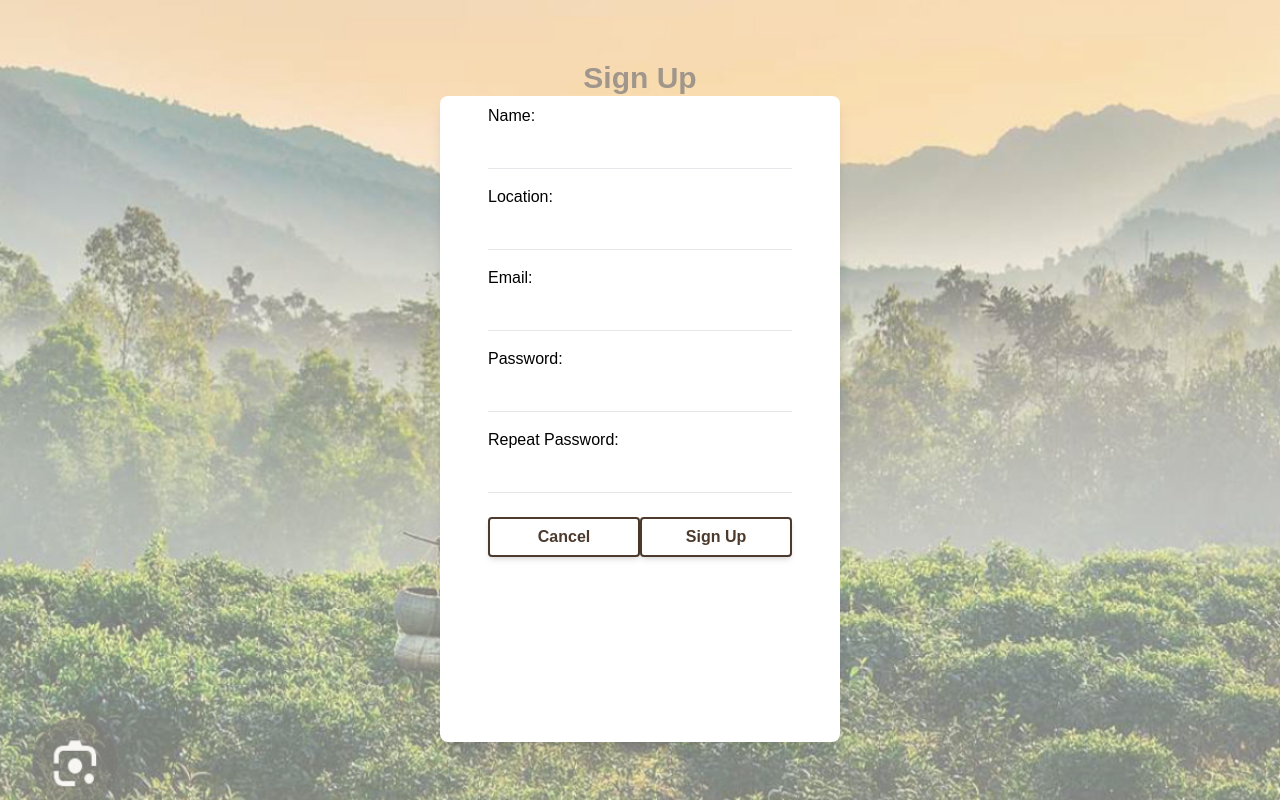
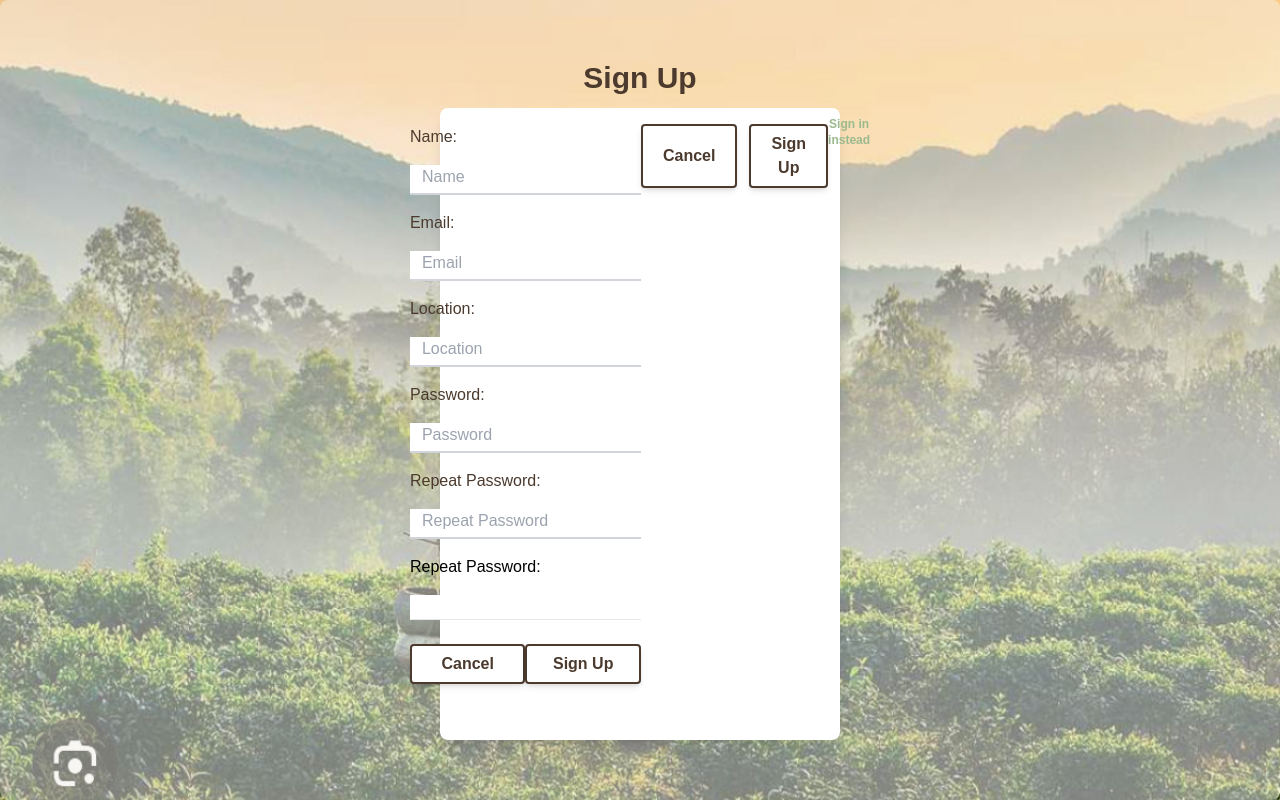
Before and after one commit to mahjabin-fiza/Checkpoint, a React (Create React App) app: page /sign_up in a window 1280 px wide. Built offline with nearby package versions, Linux system fonts and the light colour scheme.

Commit message:
fixed save plan problem

```diff
--- a/src/components/RecreationBox.jsx
+++ b/src/components/RecreationBox.jsx
@@ -10,7 +10,8 @@ function RecreationBox({ cost, onValueChange, onPlansChange }) {
 
   const handleAdd = () => {
     if (!plan && !numericBudget) return;
-    setSaved((prev) => [...prev, { id: Date.now(), plan, budget: numericBudget }]);
+    const newItem = { id: Date.now(), title: plan, budget: numericBudget }; // title instead of plan
+    setSaved((prev) => [...prev, newItem]);
     setPlan('');
     setBudget('');
   };
@@ -125,7 +126,7 @@ function RecreationBox({ cost, onValueChange, onPlansChange }) {
                         </div>
                       </button>
                       <div className="flex justify-between bg-gray-200 p-2 rounded-lg w-full items-center">
-                        <div>{item.plan}</div>
+                        <div><div>{item.title}</div></div>
                         <div>{item.budget.toLocaleString('en-BD')}</div>
                       </div>
                     </div>
--- a/src/pages/SearchResult.jsx
+++ b/src/pages/SearchResult.jsx
@@ -161,7 +161,7 @@ function SearchResult() {
       totalPerDay,
       planTotal,
       perDayBox,
-      savedPlans,
+      recreationPlans: savedPlans,
       createdAt: new Date().toISOString(),
     };
 
@@ -209,9 +209,11 @@ const handleSaveFromPopup = async (planMeta) => {
   },
   perDay: perDayBox,
   hotelCategories,
+  recreationPlans: savedPlans, // ← ADD THIS LINE
   createdAt: new Date().toISOString(),
   updatePlanId: planMeta.updatePlanId || null,
 };
+
 
   console.log('Attempting to save payload:', payload);
 
@@ -310,7 +312,20 @@ const handleSaveFromPopup = async (planMeta) => {
             <DestinationBox />
             <div className="scale-95 py-6 flex items-end justify-end">
               <div>
-                <Button1 text="Save Plan" onClick={() => setSavePlanOpen(true)} />
+                <Button1
+  text="Save Plan"
+  onClick={() => {
+    console.log("Saving plan...");
+    console.log({
+      costBoxTotal,
+      totalPerDay,
+      planTotal,
+      perDayBox,
+    });
+    setSavePlanOpen(true);
+  }}
+/>
+
               </div>
               <div>
                 <Button1 onClick={() => setPopSave(true)} text="show" />
--- a/src/pages/SignUp.jsx
+++ b/src/pages/SignUp.jsx
@@ -5,6 +5,7 @@ import { createUser } from '../services/userService';
 import { useNavigate } from 'react-router-dom';
 import MyImage from '../assets/sylhet-tours-sightseeing-in-bangladesh-2.jpg';
 import Button1 from '../components/Button1';
+import {Link} from 'react-router-dom';
 
 function SignUp() {
   const navigate = useNavigate();
@@ -51,27 +52,57 @@ function SignUp() {
 
   return (
     <div
-      className="w-screen h-screen flex items-center justify-center bg-cover bg-center"
-      style={{ backgroundImage: `url(${MyImage})` }}
-    >
-      <div className="absolute inset-0 bg-[#F5F2EB]/50"></div>
+        className="w-screen h-screen flex items-center justify-center bg-gray-200 bg-cover bg-center bg-no-repeat"
+        style={{ backgroundImage: `url(${MyImage})` }}
+      >
+      <div className="absolute inset-0 bg-[#F5F2EB]/50 rounded-lg"></div>
+        <div className="w-[400px] h-[680px] rounded-lg flex flex-col items-center justify-start">
+          <h1 className="text-3xl font-bold mb-3 text-center relative z-10 text-[#4B3A2D]">
+            Sign Up
+          </h1>
 
-      <div className="w-[400px] h-[680px] rounded-lg">
-        <h1 className="text-3xl font-bold text-center text-[#4B3A2D]">Sign Up</h1>
+        <div className="p-12 pt-2 bg-white w-full h-[95%] relative rounded-lg flex items-start justify-center shadow-lg">
+            <div className="w-[100%] h-[100%] rounded flex items-center justify-center">
+              <div className="w-full flex flex-col gap-4">
 
-        <div className="p-12 pt-2 bg-white h-[95%] rounded-lg shadow-lg relative">
-          <div className="flex flex-col gap-4">
-            <label>Name:</label>
-            <input name="name" onChange={handleChange} className="border-b" />
+            <label className="text-[#4B3A2D]">Name:</label>
+                <input
+                  name='name'
+                  type="text"
+                  placeholder="Name"
+                  onChange={handleChange}
+                  className="border-0 border-b-2 border-gray-300 px-3 pb-1 focus:outline-none focus:border-[#A88B68] focus:ring-0"
+                />
 
-            <label>Location:</label>
-            <input name="location" onChange={handleChange} className="border-b" />
+            <label className="text-[#4B3A2D]">Email:</label>
+                <input
+                  name="email" type="email" onChange={handleChange}
+                  placeholder="Email"
+                  className="border-0 border-b-2 border-gray-300 px-3 pb-1 focus:outline-none focus:border-[#A88B68] focus:ring-0"
+                />
 
-            <label>Email:</label>
-            <input name="email" type="email" onChange={handleChange} className="border-b" />
+            <label className="text-[#4B3A2D]">Location:</label>
+                <input
+                  name="location" onChange={handleChange}
+                  placeholder="Location"
+                  className="border-0 border-b-2 border-gray-300 px-3 pb-1 focus:outline-none focus:border-[#A88B68] focus:ring-0"
+                />
 
-            <label>Password:</label>
-            <input name="password" type="password" onChange={handleChange} className="border-b" />
+            <label className="text-[#4B3A2D]">Password:</label>
+                <input
+                  name="password" type="password" onChange={handleChange}
+                  placeholder="Password"
+                  className="border-0 border-b-2 border-gray-300 px-3 pb-1 focus:outline-none focus:border-[#A88B68] focus:ring-0"
+                />
+
+            <label className="text-[#4B3A2D]">Repeat Password:</label>
+                <input
+                  name="repeatPassword"
+              type="password"
+              onChange={handleChange}
+                  placeholder="Repeat Password"
+                  className="border-0 border-b-2 border-gray-300 px-3 pb-1 focus:outline-none focus:border-[#A88B68] focus:ring-0"
+                />
 
             <label>Repeat Password:</label>
             <input
@@ -86,9 +117,25 @@ function SignUp() {
               <Button1 text="Sign Up" onClick={handleSignup} />
             </div>
           </div>
-        </div>
       </div>
-    </div>
+
+
+        <div className="flex justify-between mt-2 gap-3">
+                  <Button1 text="Cancel" to="/" />
+
+                  <Button1 text="Sign Up" onClick={handleSignup} />
+                </div>
+                <div className="text-xs text-center text-[#9BB98F] hover:text-[#76916c] hover:underline transition duration-200 ease-in-out">
+                  <Link
+                to="/sign_up"
+                className="text-[#9BB98F] hover:text-[#76916c] font-bold hover:underline transition duration-200 ease-in-out"
+              >
+                Sign in instead
+              </Link>
+                </div>
+              </div>
+            </div>
+      </div>
   );
 }
 
--- a/src/pages/Signin.jsx
+++ b/src/pages/Signin.jsx
@@ -42,59 +42,33 @@ function Signin() {
 
   return (
     <div
-        className="w-screen h-screen flex items-center justify-center bg-gray-200 bg-cover bg-center bg-no-repeat"
-        style={{ backgroundImage: `url(${MyImage})` }}
-      >
-      <div className="absolute inset-0 bg-[#F5F2EB]/50 rounded-lg"></div>
+      className="w-screen h-screen flex items-center justify-center bg-cover bg-center"
+      style={{ backgroundImage: `url(${MyImage})` }}
+    >
+      <div className="absolute inset-0 bg-[#F5F2EB]/50"></div>
 
       <div className="w-[350px] h-[450px]">
-        <div className="w-[350px] h-[450px] rounded-lg flex flex-col items-center justify-start">
-          <h1 className="text-3xl font-bold mb-3 text-center relative z-10 text-[#4B3A2D]">
-            Sign in
-          </h1>
+        <h1 className="text-3xl font-bold text-center text-[#4B3A2D]">Sign In</h1>
 
-        <div className="p-12 bg-white w-full h-[85%] relative rounded-lg flex items-start justify-center shadow-lg">
-            <div className="pt-12 w-[100%] h-[70%] rounded flex items-center justify-center">
-              <div className="w-full flex flex-col gap-4">
-                <label className="text-[#4B3A2D]">Email:</label>
-            <input
-                  type="email"
-                  placeholder="Email"
-                  onChange={handleChange}
-                  className="border-0 border-b-2 border-gray-300 px-3 pb-1 focus:outline-none focus:border-[#A88B68] focus:ring-0"
-                />
-                <label className="text-[#4B3A2D]">Password:</label>
+        <div className="p-12 bg-white h-[85%] rounded-lg shadow-lg relative">
+          <div className="flex flex-col gap-4">
+            <label>Email:</label>
+            <input name="email" type="email" onChange={handleChange} className="border-b" />
+
             <label>Password:</label>
-            <input
-                  type="password"
-                  placeholder="Password"
-                  onChange={handleChange}
-                  className="border-0 border-b-2 border-gray-300 px-3 pb-1 focus:outline-none focus:border-[#A88B68] focus:ring-0"
-                />
-                <div className="flex justify-between mt-2 gap-3">
-                  <Button1 text="Cancel" to="/" className="" />
+            <input name="password" type="password" onChange={handleChange} className="border-b" />
 
-                  <Button1 text="Sign in" className="" onClick={handleSignin} />
-                </div>
-                <button className="text-xs text-center text-[#9BB98F] hover:text-[#76916c] hover:underline transition duration-200 ease-in-out">
-                  forgot password?
-                </button>
-              </div>
-              </div>
-          </div>
+            <div className="flex justify-between mt-2">
+              <Button1 text="Cancel" to="/" />
+              <Button1 text="Sign in" onClick={handleSignin} />
+            </div>
 
-
-        <div className="absolute bottom-4 flex justify-between text-center text-gray-500 text-xs">
-              <p className="px-2">don't have an account?</p>
-              <Link
-                to="/sign_up"
-                className="text-[#9BB98F] hover:text-[#76916c] font-bold hover:underline transition duration-200 ease-in-out"
-              >
-                Sign up
-              </Link>
-            </div>
+            <Link to="/sign_up" className="text-xs text-[#9BB98F] text-center mt-4">
+              Don't have an account? Sign up
+            </Link>
           </div>
         </div>
+      </div>
     </div>
   );
 }
```
Also changed, not shown: src/components/WhyChooseUs.jsx (+11 -15 lines). Lines whose indentation alone changed are shown as unchanged.
